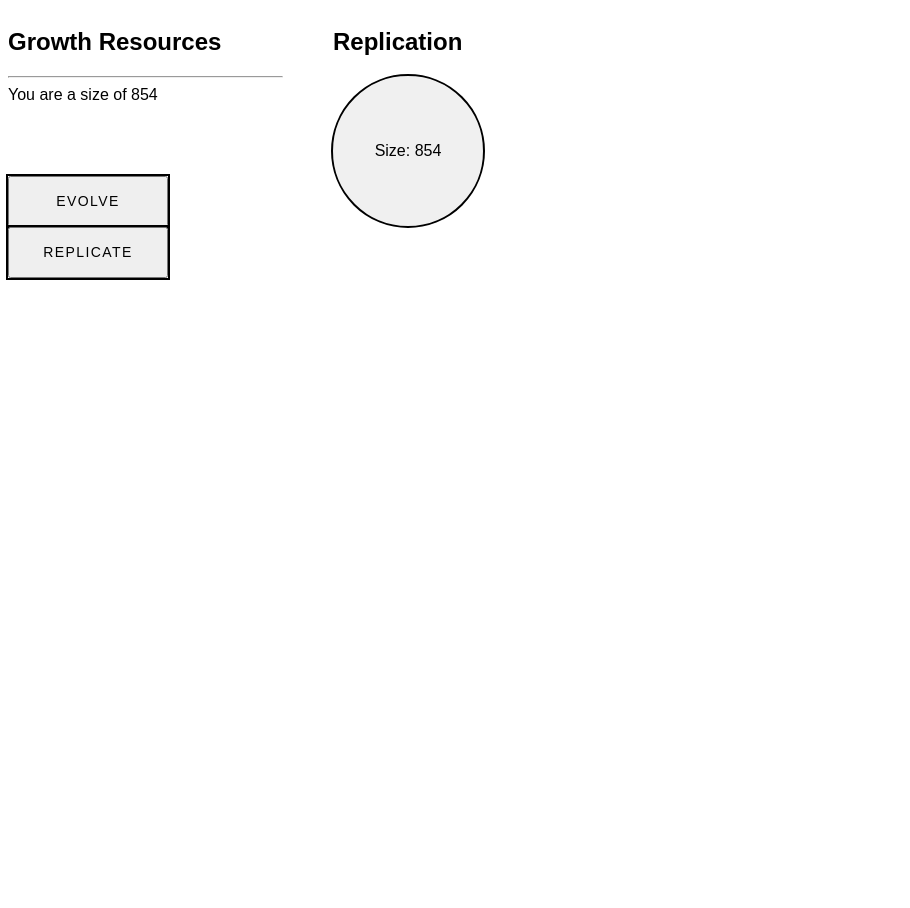
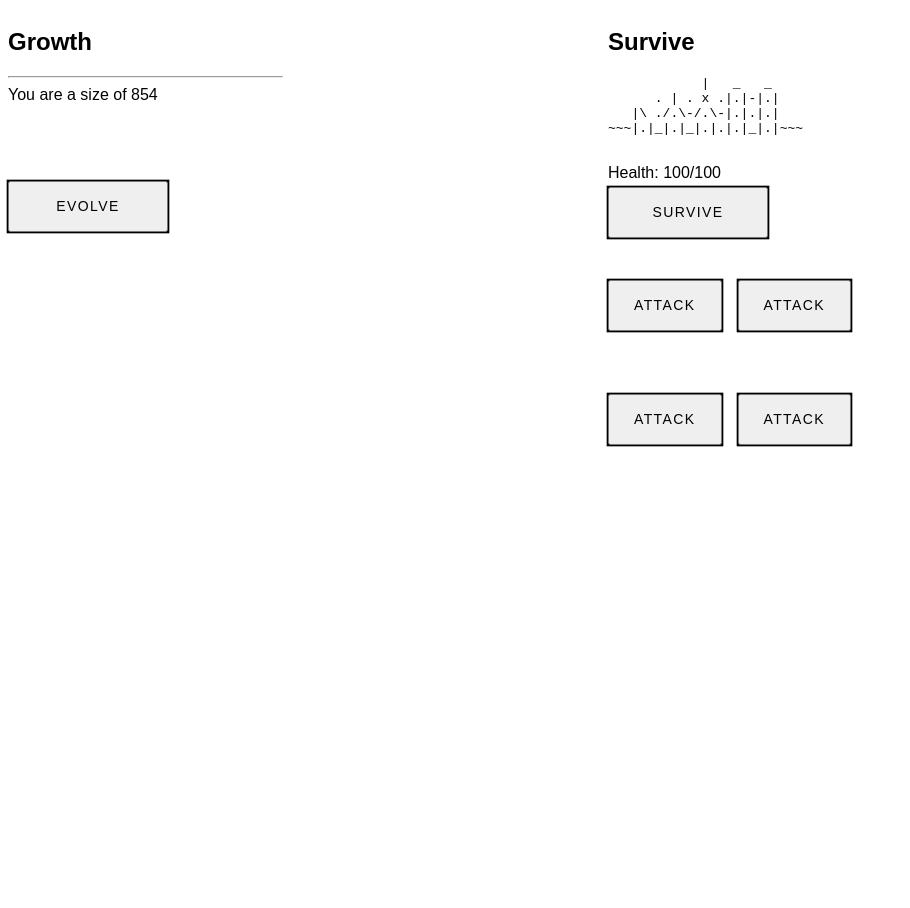
Before and after one commit to connorescajeda/connorescajeda.github.io, a Jekyll site: the page seniorsem/index.html, which Jekyll copies as it is, in a window 1280 px wide. Shown: the whole page, without its empty margins (0-910 px from the left). Built offline with Jekyll 4.4.1, drawn with Linux system fonts in a browser that asks for light colours.

Commit message:
Replication working, started the attack code

```diff
--- a/seniorsem/index.html
+++ b/seniorsem/index.html
@@ -29,7 +29,7 @@
             <!-- Growth Tab -->
             <div id="tab_growth">
                 <div id="leftColumn">
-                    <h2>Growth Resources</h2>
+                    <h2>Growth</h2>
                     <hr>
                     <span id="size"> </span>
                     <br>
@@ -50,6 +50,41 @@
 
                     </div>
                 </div>
+                <div id="rightColumn">
+                    <div id="enemyDisplay" style="visibility:hidden">
+                        <h2>Survive</h2>
+                        <pre>
+            |   _   _
+      . | . x .|.|-|.|
+   |\ ./.\-/.\-|.|.|.|
+~~~|.|_|.|_|.|.|.|_|.|~~~
+                        </pre>
+                        <span id="enemyHP"> Health: 100/100 </span>
+                        <button id= "combat" onclick="virus.combat();" class="btn effect04" data-sm-link-text="SPREAD" ><span>SURVIVE</span></button>
+                        <div id="attacks">
+                            <div class="firstChildren">
+                                <div class="secondChildren">
+                                    <button id= "evoPoints" onclick="" class="btn effect04" data-sm-link-text="10/10 Casts"><span>ATTACK</span></button>
+                                </div>
+                                  <div class="secondChildren">
+                                    <button id= "evoPoints" onclick="" class="btn effect04" data-sm-link-text="10/10 Casts"><span>ATTACK</span></button>
+                                  </div>
+                                </div>
+                                <div class="firstChildren">
+                                  <div class="secondChildren">
+                                    <button id= "evoPoints" onclick="" class="btn effect04" data-sm-link-text="10/10 Casts"><span>ATTACK</span></button>
+                                  </div>
+                                  <div class="secondChildren">
+                                    <button id= "evoPoints" onclick="" class="btn effect04" data-sm-link-text="10/10 Casts"><span>ATTACK</span></button>
+                                  </div>
+                                </div>
+                        </div>
+                    </div>
+
+
+
+                </div>
+
             </div>
         </div>
 
--- a/seniorsem/scripts/upgrades.js
+++ b/seniorsem/scripts/upgrades.js
@@ -226,13 +226,84 @@
         evoUpgrade4.flag = 1;
         virus.useEvoPoints()
         virus.setSpeed(2)
-        speedBoost = 12
+        speedBoost = 2
         evoUpgrade4.element.parentNode.removeChild(evoUpgrade4.element);
         var index = activeEvo.indexOf(evoUpgrade4);
         activeEvo.splice(index, 1);
     }
 }
 evolveUpgrades.push(evoUpgrade4)
+
+var evoUpgrade5 = {
+    id: "evoUpgrade5",
+    title: "EVEN MORE POWER",
+    priceTag: "(4 EP)",
+    description: "Read the title",
+    list: "upgradeList2",
+    trigger: function(){return powerBoost == 2},
+    uses: 1,
+    cost: function(){return virus.evoPoints >= 4 },
+    flag: 0,
+    element: null,
+    effect: function(){
+        evoUpgrade5.flag = 1;
+        virus.useEvoPoints(4)
+        virus.setPower(4)
+        powerBoost = 3;
+        evoUpgrade5.element.parentNode.removeChild(evoUpgrade5.element);
+        var index = activeEvo.indexOf(evoUpgrade5);
+        activeEvo.splice(index, 1);
+    }
+}
+evolveUpgrades.push(evoUpgrade5)
+
+var evoUpgrade6 = {
+    id: "evoUpgrade6",
+    title: "EVEN MORE SPEED",
+    priceTag: "(4 EP)",
+    description: "I've got the need for speed!",
+    list: "upgradeList2",
+    trigger: function(){return speedBoost == 2},
+    uses: 1,
+    cost: function(){return virus.evoPoints >= 4 },
+    flag: 0,
+    element: null,
+    effect: function(){
+        evoUpgrade6.flag = 1;
+        virus.useEvoPoints(4)
+        virus.setSpeed(4)
+        speedBoost = 3;
+        evoUpgrade6.element.parentNode.removeChild(evoUpgrade6.element);
+        var index = activeEvo.indexOf(evoUpgrade6);
+        activeEvo.splice(index, 1);
+    }
+}
+evolveUpgrades.push(evoUpgrade6)
+
+var evoUpgrade7 = {
+    id: "evoUpgrade7",
+    title: "SURVIVE",
+    priceTag: "(25 EP)",
+    description: "Spread to survive",
+    list: "upgradeList2",
+    trigger: function(){return virus.evoPoints > 0},
+    // trigger: function(){return speedBoost == 3 && powerBoost == 3},
+    uses: 1,
+    cost: function(){return virus.evoPoints >= 25 },
+    flag: 0,
+    element: null,
+    effect: function(){
+        evoUpgrade7.flag = 1;
+        virus.useEvoPoints(25)
+        virus.initCombat()
+        evoUpgrade7.element.parentNode.removeChild(evoUpgrade7.element);
+        var index = activeEvo.indexOf(evoUpgrade7);
+        activeEvo.splice(index, 1);
+    }
+}
+evolveUpgrades.push(evoUpgrade7)
+
+
 
 
 
--- a/seniorsem/scripts/virus.js
+++ b/seniorsem/scripts/virus.js
@@ -11,8 +11,8 @@
     power : 0,
     speed : 0,
     mutation : false,
-    mutateCount : 0,
-    replication: true,
+    mutateCount : 1,
+    replication: false,
     replicateLimit: 0,
 
 
@@ -22,24 +22,32 @@
     onload : function() {
         virus.setVirusSize(850)
         virus.totalSize = 850
+        this.initCombat()
     },
+
+
 
 
     setVirusSize : function(value) {
         this.size = Math.round(value);
 
         if (this.cloneSizes.length != 0){
+
             this.cloneSizes.forEach((element, index) => {
-                console.log(index)
+                if (index == 0){
+                    this.cloneSizes[index] = Math.round(value)
+                }
                 if (document.getElementById(`cell${index + 1}`) != null) {
-                this.cloneSizes[index] = Math.round(value);
-                htmlInteraction.setInnerHtml(`cell${index + 1}`, "Size: " + Math.round(value))
+                    this.cloneSizes[index] = this.cloneSizes[index] + virus.growthRate
+                    htmlInteraction.setInnerHtml(`cell${index + 1}`, "Size: " + this.cloneSizes[index])
 
                 }
             });
+
             var sum = this.cloneSizes.reduce(function(a, b){
                 return a + b;
             }, 0);
+
             virus.totalSize += (this.cloneSizes.length - 1 * virus.growthRate)
             if (this.cloneSizes.length > 1){
                 htmlInteraction.setInnerHtml("size", "You have a total size of " + sum)
@@ -133,24 +141,36 @@
             id = num + 1
             var cell = {
                 id: `cell${id}`,
-                description: virus.size / 2,
+                description: this.cloneSizes[0] / 2,
                 element: null,
              }
-             this.cloneSizes.push(Math.round(virus.size / 2))
+             this.cloneSizes.push(Math.round(this.cloneSizes[0] / 2 + virus.growthRate))
              this.createCell(cell)
         }
     },
 
     createCell: function(cell){
+
         cell.element = document.createElement("span")
         cell.element.setAttribute("id", cell.id)
         cell.element.setAttribute("class", "dot")
+
         if (cell.id != "cell1"){
-            virus.setVirusSize(Math.round(virus.size / 2))
+            virus.setVirusSize(Math.round(this.cloneSizes[0] / 2))
         }
+
         var description = document.createTextNode("Size: " + Math.round(cell.description));
         cell.element.appendChild(description);
 
         document.getElementById("replication").appendChild(cell.element)
+
+    },
+
+    initCombat: function(){
+        htmlInteraction.showButton("enemyDisplay")
+    },
+
+    combat: function(){
+
     }
 }
--- a/seniorsem/styleFinal.css
+++ b/seniorsem/styleFinal.css
@@ -36,6 +36,12 @@
     float: left;
     width: 275px;
 }
+#rightColumn {
+  float: left;
+  width: 275px;
+  align-items: center;
+}
+
 
 
 
@@ -113,7 +119,6 @@
     font-size: 14px;
     font-weight: 400;
     max-width: 160px;
-
     position: relative;
     text-decoration: none;
     text-transform: uppercase;
@@ -130,10 +135,13 @@
     display: var(--uismLinkDisplay);
     color: #000;
     line-height: 45px;
-    outline: solid  2px #000;
+    outline: none;
+    box-shadow: 0 0 0 1pt black;
     position: relative;
     transition-duration: 0.4s;
     overflow: hidden;
+    margin-top: 5px;
+    margin-bottom: 5px;
   }
 
   .effect04::before,
@@ -180,3 +188,25 @@
     line-height: 150px;
     margin-bottom: 15px;
   }
+
+#attacks{
+  display: flex;
+  flex-wrap: wrap;
+  align-items: center;
+  justify-content: center;
+}
+
+.firstChildren {
+  display: flex;
+  flex-wrap: nowrap;
+  flex: 1 0 25%;
+  margin: 1rem 1rem 1rem 0rem;
+}
+
+.secondChildren {
+  flex: 0 1 50%;
+  height: 50px;
+  margin:  1rem 1rem 1rem 0rem;
+  min-width: 50px;
+  max-width: 300px;
+}
```
